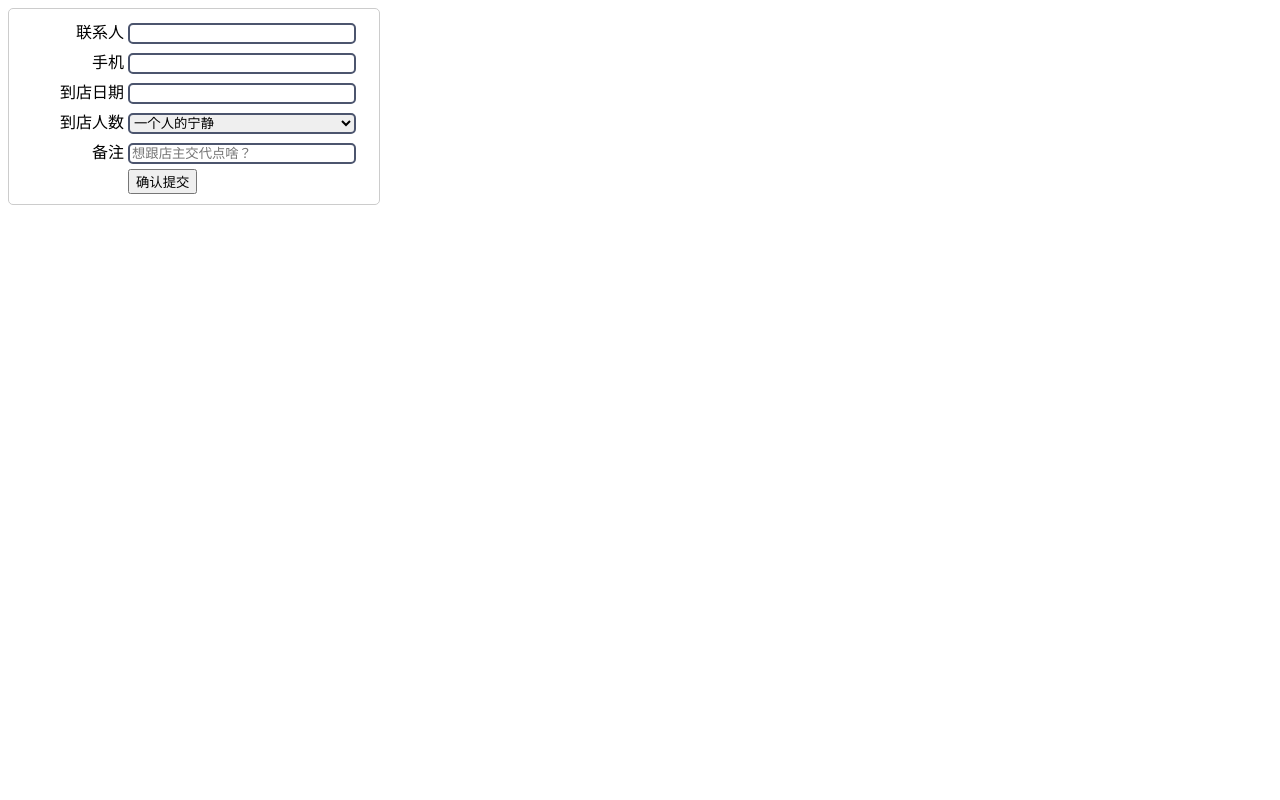
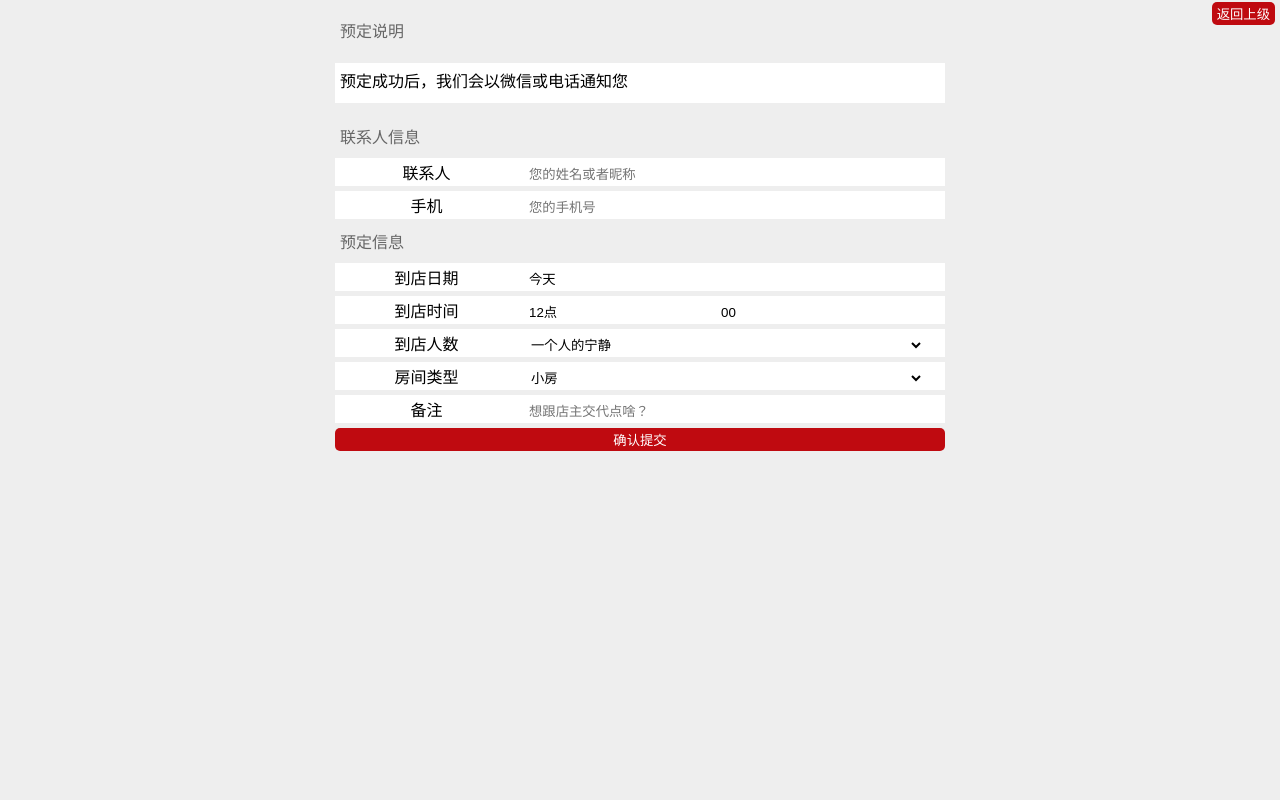
Before and after one commit to wickydong/order_food, a Flask app: page /reservation in a window 1280 px wide. Run offline with Flask 2, Linux system fonts and the light colour scheme; some libraries are stand-ins or nearby versions.

Commit message:
定座页面

```diff
--- a/app.py
+++ b/app.py
@@ -4,7 +4,7 @@
 
 import sys
 from flask import Flask,render_template,request,redirect,url_for
-import makesql
+#import makesql
 #con =MySQLdb.connect(host="localhost",user="root",passwd="root",db="order_food")
 #cur = con.cursor()
 reload(sys)
--- a/static/reservation.css
+++ b/static/reservation.css
@@ -1,8 +1,8 @@
+
 .form {
-  border:1px solid #ccc;
-  border-radius:5px;
   width:350px;
-  padding:5px 10px;
+  padding:0px 15px;
+  margin: 0px auto;
 }
 .form-reservation {
 }
@@ -18,5 +18,6 @@
   display:inline-block;
   border:2px solid #4c556e;
   border-radius:5px;
+  margin-left:5px;
   width:65%;
 }
--- /dev/null
+++ b/static/style.css
@@ -0,0 +1,69 @@
+body {
+  background: #eee;
+}
+
+/* layout */
+.container {
+  margin:5px auto;
+  max-width: 640px;
+}
+.fix-top-right {
+  position: fixed;
+  right: 5px;
+  top: 2px;
+}
+
+/* ui */
+.form {
+  padding: 5px 15px;
+  margin: 0px auto;
+}
+.form-sub-title {
+  color: #666;
+  padding: 5px;
+  margin-bottom: 5px;
+}
+.form-sub-content {
+  background: #fff;
+  padding: 5px;
+  min-height: 30px;
+}
+.form-div {
+  margin:5px auto;
+  background: #fff;
+}
+.form-div label {
+  display:inline-block;
+  width:30%;
+  text-align: center;
+  background: #fff;
+  padding-top:2px;
+  padding-bottom:2px;
+}
+.form-div input, select {
+  display:inline-block;
+  border:0px;
+  margin-left:5px;
+  padding-top:2px;
+  padding-bottom:2px;
+  width:65%;
+  background: #fff;
+}
+.form-input-half {
+  width:30% !important;
+}
+.btn {
+  border: 0px;
+  border-radius: 5px;
+  padding:2px 5px;
+  min-width: 20px;
+  min-height: 10px;
+  background: #fff;
+}
+.btn-full {
+  width: 100%;
+}
+.btn-red {
+  background: #BF0A10;
+  color: #fff;
+}
--- a/templates/reservation.html
+++ b/templates/reservation.html
@@ -2,21 +2,34 @@
     <head>
         <title>订座</title>
         <meta http-equiv="Content-Type" content="text/html;charset=utf-8">
-        <link rel="stylesheet" type="text/css" href="/static/reservation.css">
+        <link rel="stylesheet" type="text/css" href="/static/style.css">
     </head>
     <body>
-        <form action="/reservation" method="post" class="form form-reservation">
+        <div class="container">
+        <div class="fix-top-right">
+            <button class="btn btn-red">返回上级</button>
+        </div>
+        <form action="/reservation" method="post" class="form">
+            <div class="form-sub-title">预定说明</div>
+            <p class="form-sub-content">预定成功后，我们会以微信或电话通知您</p>
+            <div class="form-sub-title">联系人信息</div>
             <div class="form-div">
                 <label>联系人</label>
-                <input type="text" name="user_name"/>
+                <input type="text" name="user_name" placeholder="您的姓名或者昵称"/>
             </div>
             <div class="form-div">
                 <label>手机</label>
-                <input type="text" name="phone_number"/>
+                <input type="text" name="phone_number" placeholder="您的手机号"/>
+            </div>
+            <div class="form-sub-title">预定信息</div>
+            <div class="form-div">
+                <label>到店日期</label>
+                <input type="text" name="come_datetime" value="今天"/>
             </div>
             <div class="form-div">
-                <label>到店日期</label>
-                <input type="text" name="come_datetime"/>
+                <label>到店时间</label>
+                <input class="form-input-half" type="text" name="come_datetime" value="12点"/>
+                <input class="form-input-half" type="text" name="come_datetime" value="00"/>
             </div>
             <div class="form-div">
                 <label>到店人数</label>
@@ -31,13 +44,20 @@
                 <input text="text" name="come_people" style="display:none;" placeholder="自己填个数吧">
             </div>
             <div class="form-div">
+                <label>房间类型</label>
+                <select name="come_people">
+                    <option value="1">小房</option>
+                    <option value="2">大房</option>
+                    <option value="3">中房</option>
+                    <option value="4">散台</option>
+                </select>
+            </div>
+            <div class="form-div">
                 <label>备注</label>
                 <input type="text" name="other" placeholder="想跟店主交代点啥？"/>
             </div>
-            <div class="form-div">
-                <label></label>
-                <button type="submit">确认提交</button>
-            </div>
+            <button class="btn btn-full btn-red" type="submit">确认提交</button>
         </form>
+        </div>
     </body>
 </html>
```
Also changed, not shown: static/index.js (added).
